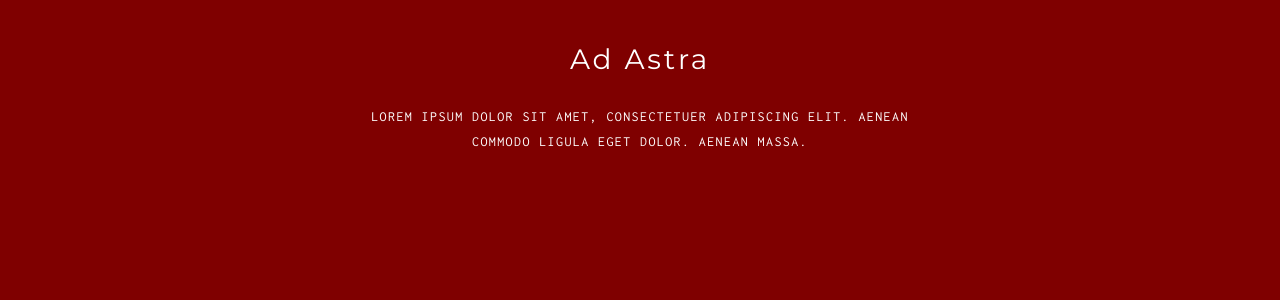
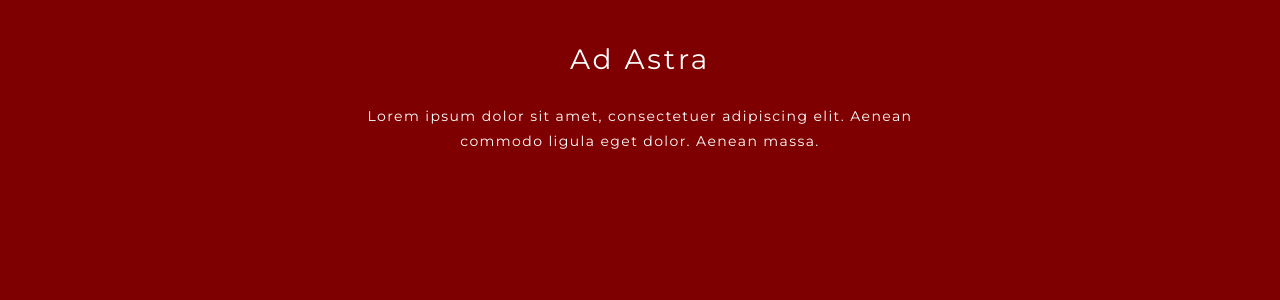
Before and after one commit to jmk91/jamiemkwan, a Jekyll site: the page built from ad-astra.html, in a window 1280 px wide. Shown: the part 356-656 px from the top of the page. Built offline with Jekyll 4.4.1, drawn with Linux system fonts in a browser that asks for light colours.

Commit message:
test font adjustment

```diff
--- a/_layouts/portfolio.html
+++ b/_layouts/portfolio.html
@@ -11,7 +11,7 @@ title: Jamie Kwan | Experience Design & Strategy
 				<div class="hs-title-size-3 font-alt m-b-20">
 					{{ page.title }}
 				</div>
-				<div class="hs-title-size-1 font-inc">
+				<div class="hs-title-size-1 font-alt">
 					Lorem ipsum dolor sit amet, consectetuer adipiscing elit. Aenean<br> commodo ligula eget dolor. Aenean massa.
 				</div>
 			</div>
```
